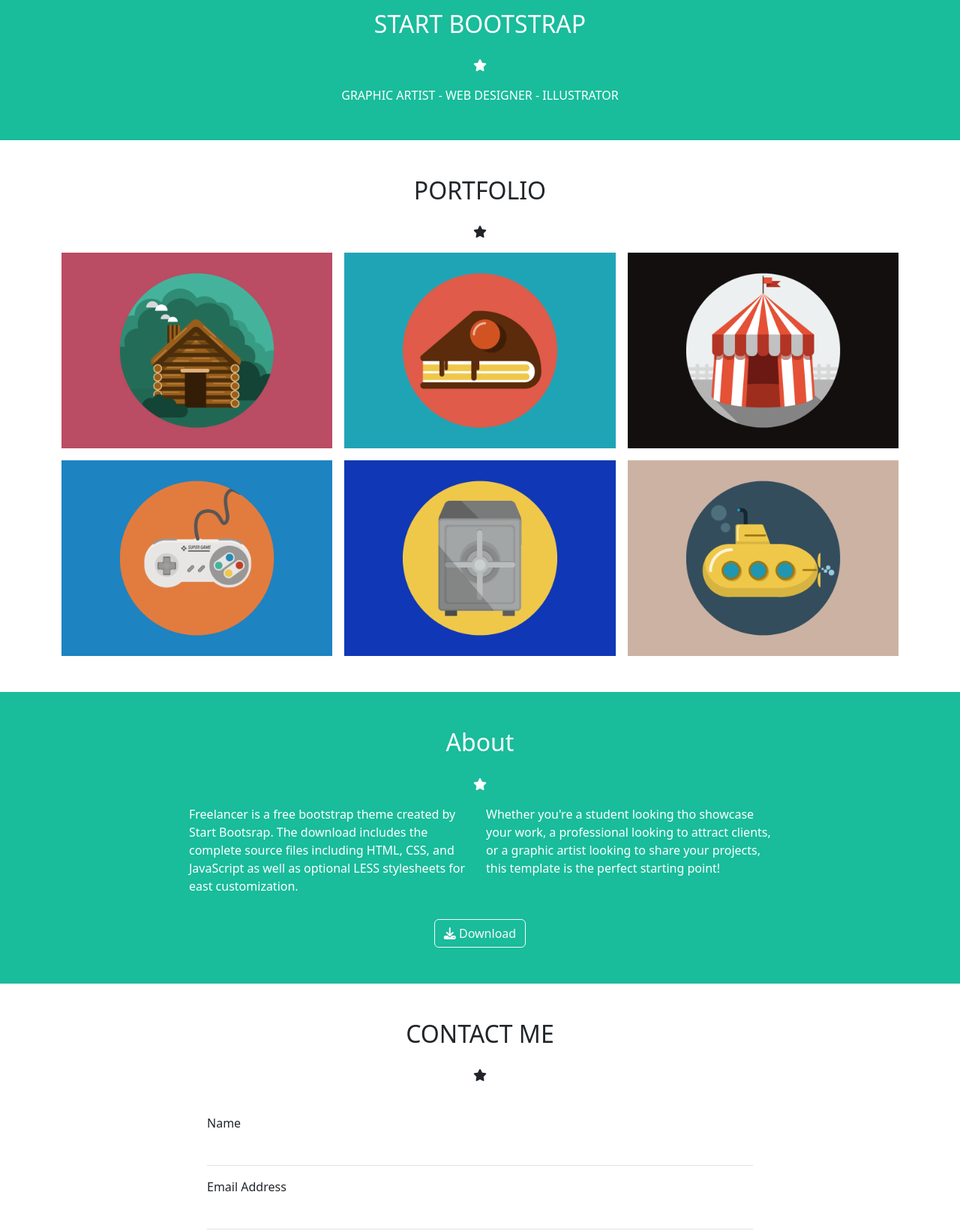
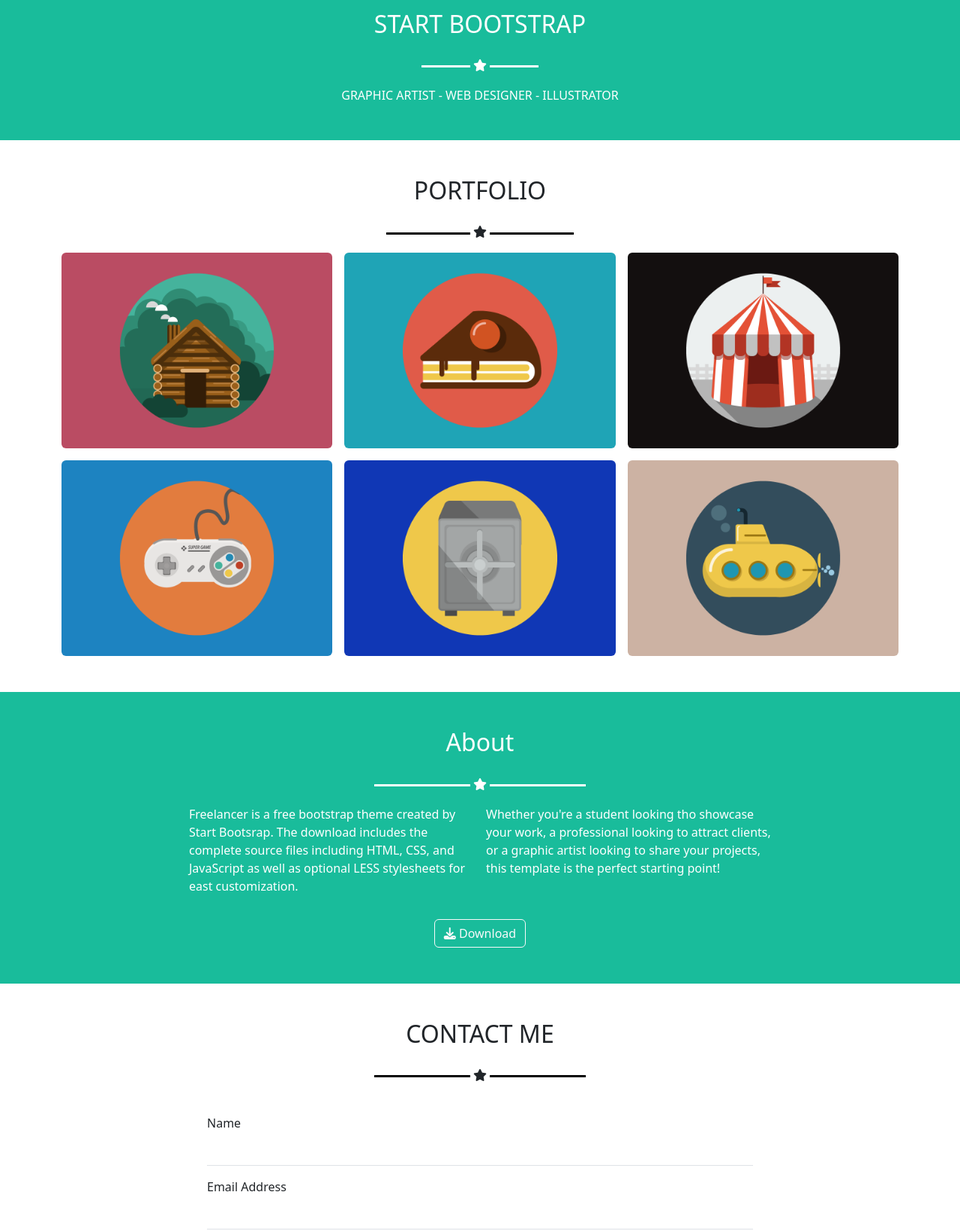
Before and after one commit to wmancaniello/html-css-bootstrap-freelancer, a plain HTML site: page index.html in a window 1280 px wide. Shown: the part 452-2094 px from the top of the page at 75% size. Drawn offline with nearby package versions, Linux system fonts and the light colour scheme.

Commit message:
Finalize UI tweaks and fix minor issues

```diff
--- a/css/style.css
+++ b/css/style.css
@@ -61,6 +61,13 @@
 } */
 
 /* MAIN */
+.star-line {
+  display: inline-block;
+  width: 10%;
+  height: 3px;
+  background-color: white;
+  vertical-align: middle;
+}
 
 /* Hero section */
 .ms_hero-container {
@@ -75,7 +82,7 @@
 .ms_portfolio-item {
   /* debug */
   min-height: 200px;
-  background-color: lightblue;
+  /* background-color: lightblue; */
   /* border: 1px solid black; */
 }
 
@@ -97,7 +104,11 @@
   border: 0;
 }
 
-.bg-dark-blue {
+.ms_bg-black {
+  background-color: black;
+}
+
+.ms_bg-dark-blue {
   background-color: #2c3e4f;
 }
 
@@ -110,5 +121,5 @@
 }
 
 .lightgreen {
-  color: #19BC9B;
+  color: #19bc9b;
 }
--- a/index.html
+++ b/index.html
@@ -4,15 +4,6 @@
     <meta charset="UTF-8" />
     <meta name="viewport" content="width=device-width, initial-scale=1.0" />
     <title>BootstrapFreelancer</title>
-
-    <!-- Fontawesome -->
-    <link
-      rel="stylesheet"
-      href="https://cdnjs.cloudflare.com/ajax/libs/font-awesome/6.5.1/css/all.min.css"
-      integrity="sha512-DTOQO9RWCH3ppGqcWaEA1BIZOC6xxalwEsw9c2QQeAIftl+Vegovlnee1c9QX4TctnWMn13TZye+giMm8e2LwA=="
-      crossorigin="anonymous"
-      referrerpolicy="no-referrer"
-    />
 
     <!-- Bootstrap -->
     <link
@@ -44,12 +35,12 @@
   <body>
     <!-- Header -->
     <header>
-      <nav class="navbar navbar-expand-lg bg-dark-blue">
+      <nav class="navbar navbar-expand-md ms_bg-dark-blue">
         <div class="container">
           <a class="navbar-brand text-white" href="#">START BOOTSTRAP</a>
           <button
             class="navbar-toggler"
-            style="border-color: white;"
+            style="border-color: white"
             type="button"
             data-bs-toggle="collapse"
             data-bs-target="#navbarSupportedContent"
@@ -57,7 +48,7 @@
             aria-expanded="false"
             aria-label="Toggle navigation"
           >
-            <span class="navbar-toggler-icon white"></span>
+            <span class="navbar-toggler-icon"></span>
           </button>
           <div class="collapse navbar-collapse" id="navbarSupportedContent">
             <ul class="navbar-nav ms-auto mb-2 mb-lg-0">
@@ -87,7 +78,11 @@
           </figure>
           <div class="text-center">
             <h2>START BOOTSTRAP</h2>
-            <div class="py-3"><i class="fa-solid fa-star"></i></div>
+            <div class="star py-3">
+              <span class="star-line"></span>
+              <i class="fa-solid fa-star"></i>
+              <span class="star-line"></span>
+            </div>
             <div>GRAPHIC ARTIST - WEB DESIGNER - ILLUSTRATOR</div>
           </div>
         </div>
@@ -99,7 +94,11 @@
         <div class="container">
           <div class="text-center">
             <h2>PORTFOLIO</h2>
-            <div class="py-3"><i class="fa-solid fa-star"></i></div>
+            <div class="star py-3">
+              <span class="star-line ms_bg-black"></span>
+              <i class="fa-solid fa-star"></i>
+              <span class="star-line ms_bg-black"></span>
+            </div>
           </div>
 
           <!-- Griglia -->
@@ -108,7 +107,7 @@
               <div class="ms_portfolio-item">
                 <img
                   src="./img/cabin.png"
-                  class="ms_img-custom-portfolio"
+                  class="ms_img-custom-portfolio rounded-2"
                   alt=""
                 />
               </div>
@@ -117,7 +116,7 @@
               <div class="ms_portfolio-item">
                 <img
                   src="./img/cake.png"
-                  class="ms_img-custom-portfolio"
+                  class="ms_img-custom-portfolio rounded-2"
                   alt=""
                 />
               </div>
@@ -126,7 +125,7 @@
               <div class="ms_portfolio-item">
                 <img
                   src="./img/circus.png"
-                  class="ms_img-custom-portfolio"
+                  class="ms_img-custom-portfolio rounded-2"
                   alt=""
                 />
               </div>
@@ -135,7 +134,7 @@
               <div class="ms_portfolio-item">
                 <img
                   src="./img/game.png"
-                  class="ms_img-custom-portfolio"
+                  class="ms_img-custom-portfolio rounded-2"
                   alt=""
                 />
               </div>
@@ -144,7 +143,7 @@
               <div class="ms_portfolio-item">
                 <img
                   src="./img/safe.png"
-                  class="ms_img-custom-portfolio"
+                  class="ms_img-custom-portfolio rounded-2"
                   alt=""
                 />
               </div>
@@ -153,7 +152,7 @@
               <div class="ms_portfolio-item">
                 <img
                   src="./img/submarine.png"
-                  class="ms_img-custom-portfolio"
+                  class="ms_img-custom-portfolio rounded-2"
                   alt=""
                 />
               </div>
@@ -168,7 +167,11 @@
       <section class="py-5 bg-green text-white">
         <div class="text-center">
           <h2>About</h2>
-          <div class="py-3"><i class="fa-solid fa-star"></i></div>
+          <div class="star py-3">
+            <span class="star-line"></span>
+            <i class="fa-solid fa-star"></i>
+            <span class="star-line"></span>
+          </div>
         </div>
 
         <div class="ms_small-container">
@@ -201,7 +204,11 @@
       <section class="py-5">
         <div class="text-center">
           <h2>CONTACT ME</h2>
-          <div class="py-3"><i class="fa-solid fa-star"></i></div>
+          <div class="star py-3">
+            <span class="star-line ms_bg-black"></span>
+            <i class="fa-solid fa-star"></i>
+            <span class="star-line ms_bg-black"></span>
+          </div>
         </div>
 
         <div class="ms_small-container">
```
